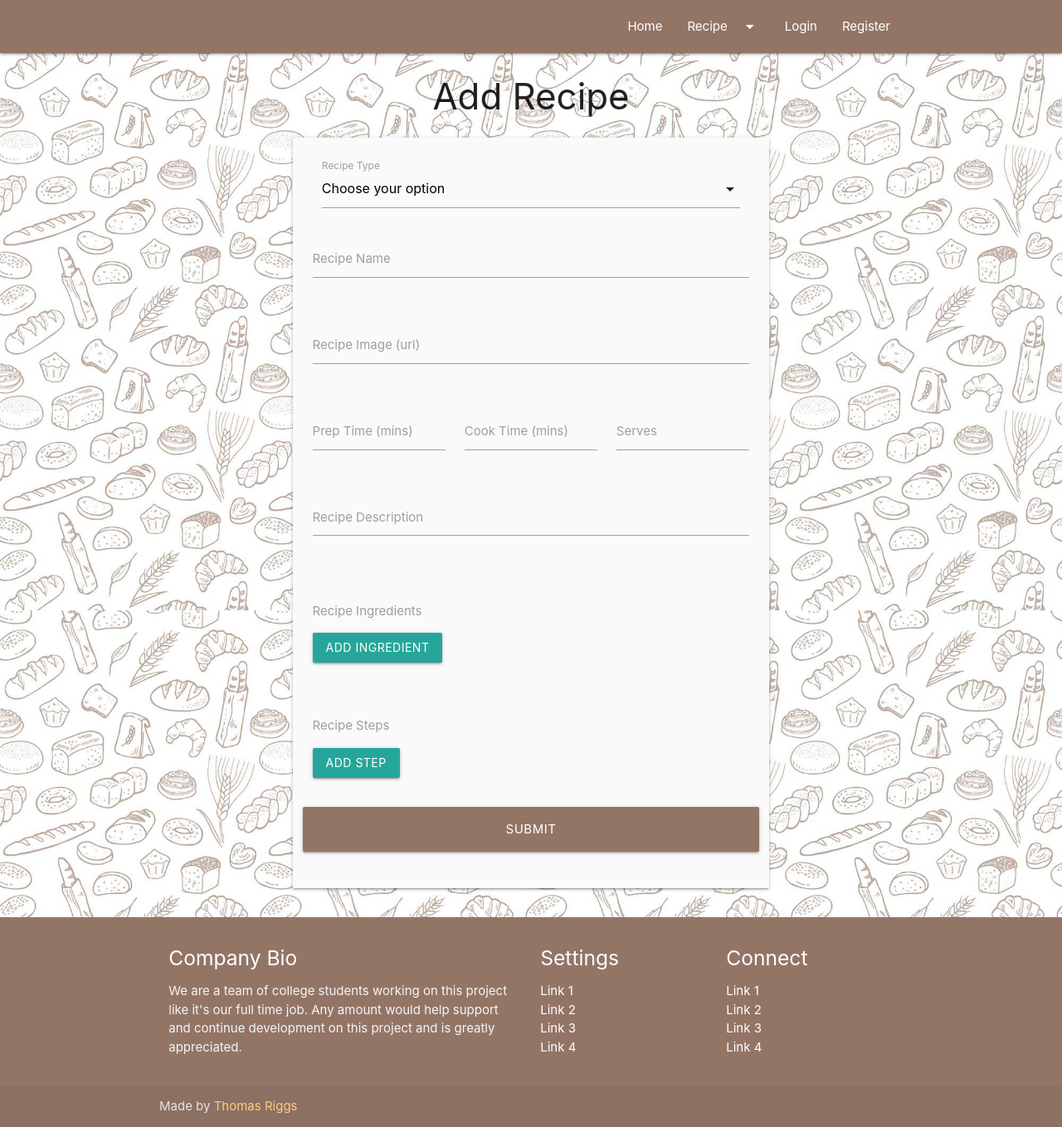
After one commit to Tommahawk65/MS3, a Flask app: page /add_recipe in a window 1280 px wide. The commit adds this page. Shown: the whole page at 83% size. Run offline with Flask 2, Linux system fonts and the light colour scheme; some libraries are stand-ins or nearby versions.

Commit message:
Add Recipe Form Built (not currently sending)

```diff
--- a/app.py
+++ b/app.py
@@ -98,6 +98,14 @@ def profile(username):
     return redirect(url_for("login"))
 
 
+@app.route("/add_recipe", methods=["GET", "POST"])
+def add_recipe():
+
+    return render_template("add-recipe.html")
+
+
+
+
 @app.route('/logout')
 def logout():
     flash("Logged Out")
--- a/static/js/script.js
+++ b/static/js/script.js
@@ -3,6 +3,43 @@
 
     $('.sidenav').sidenav();
     $(".dropdown-trigger").dropdown();
+    $('select').formSelect();
+    $('input#input_text, textarea#recipe_description').characterCounter();
+
+    let ing = 1;
+
+    $(".add-ingredient").click(function (e) {
+        e.preventDefault();
+            ing++;
+            $(".ing-new").append(`
+            <div class="input-field">
+            <input id="recipe_ingredients${ing}" name="recipe_ingredients" type="text" class="validate" required>
+            <label for="recipe_ingredients${ing}">Recipe Ingredient</label>
+            <button type="button" class="btn remove-ingredient">Delete</button></div>`);
+    });
+
+    $("body").on('click', ".remove-ingredient", function () {
+        $(this).parent('div').remove();
+        ing--;
+    });
+
+
+    let stp = 1;
+
+    $(".add-step").click(function (e) {
+        e.preventDefault();
+            stp++;
+            $(".step-new").append(`
+            <div class="input-field">
+            <input id="recipe_steps${stp}" name="recipe_steps" type="text" class="validate" required>
+            <label for="recipe_steps${stp}">Recipe Step</label>
+            <button type="button" class="btn remove-step">Delete</button></div>`);
+    });
+
+    $("body").on('click', ".remove-step", function () {
+        $(this).parent('div').remove();
+        stp--;
+    });
 
   }); // end of document ready
 })(jQuery); // end of jQuery name space
--- /dev/null
+++ b/templates/add-recipe.html
@@ -0,0 +1,81 @@
+{% extends "base.html" %}
+{% block content %}
+<h3 class="center-align">Add Recipe</h3>
+
+    <div class="row">
+        <form class="col s12 m8 offset-m2" method="POST" action="{{ url_for('add_recipe') }}">
+            <div class="card-panel grey lighten-5">
+                <!-- Recipe Type -->
+                <div class="input-field col s12">
+                    <select id="recipe_type" name="recipe_type" class="validate" required>
+                      <option value="" disabled selected>Choose your option</option>
+                      <option value="1">Bread</option>
+                      <option value="2">Cake</option>
+                      <option value="3">Biscuit</option>
+                    </select>
+                    <label for="recipe_type">Recipe Type</label>
+                </div>
+                 <!-- Recipe Name -->
+                 <div class="row">
+					<div class="input-field col s12">
+						<input id="recipe_name" name="recipe_name" type="text" required>
+						<label for="recipe_name">Recipe Name</label>
+					</div>
+                </div>
+                <!-- Recipe Image -->
+                <div class="row">
+					<div class="input-field col s12">
+						<input id="recipe_image_url" name="recipe_image_url" type="text" required>
+						<label for="recipe_image_url">Recipe Image (url)</label>
+					</div>
+                </div>
+                <!-- Recipe Prep Time -->
+                <div class="row">
+					<div class="input-field col s12 l4 ">
+						<input id="recipe_prep_time" name="recipe_prep_time" type="text" pattern="[0-9]+" class="validate" required>
+						<label for="recipe_prep_time">Prep Time (mins)</label>
+					</div>
+                    <div class="input-field col s12 l4">
+						<input id="recipe_cook_time" name="recipe_cook_time" type="text" pattern="[0-9]+" class="validate" required>
+						<label for="recipe_cook_time">Cook Time (mins)</label>
+					</div>
+                    <div class="input-field col s12 l4">
+                        <input id="recipe_serves" name="recipe_serves" type="text" pattern="[0-9]+" class="validate" required>
+                        <label for="recipe_serves">Serves</label>
+                    </div>
+                </div>
+                <!-- Recipe Description -->
+                <div class="row">
+                    <div class="input-field col s12">
+                      <textarea id="recipe_description" name= "recipe_description" class="materialize-textarea" data-length="140" required></textarea>
+                      <label for="recipe_description">Recipe Description</label>
+                    </div>
+                </div>
+                <!-- Recipe Ingredients -->
+                <div class="row">
+                    <div class="input-field col s12">
+                        <p class="grey-text">Recipe Ingredients</p>
+                        <!-- New ingredient input added here -->
+                        <div class="ing-new"></div>
+                        <button type="button" class="btn add-ingredient">Add Ingredient</button>
+                    </div>
+                </div>
+                <!-- Recipe Steps -->
+                <div class="row">
+                    <div class="input-field col s12">
+                        <p class="grey-text">Recipe Steps</p>
+                        <!-- New step input added here -->
+                        <div class="step-new"></div>
+                        <button type="button" class="btn add-step">Add Step</button>
+                    </div>
+                </div>
+                <!-- Submit Button -->
+                <div class="row">
+                    <button type="submit" class="col s12 btn-large waves-effect waves-light custom-grey text-shadow">
+                        Submit
+                    </button>
+                </div>
+            </div>
+        </form>
+    </div>
+{% endblock %}
--- a/templates/profile.html
+++ b/templates/profile.html
@@ -1,4 +1,7 @@
 {% extends "base.html" %}
 {% block content %}
 <h3 class="center-align">Profile</h3>
+<div class="row center">
+    <a href="{{ url_for('add_recipe')}}" id="download-button" class="btn-large waves-effect waves-light custom-grey">Add Recipe</a>
+</div>
 {% endblock %}
```
Also changed, not shown: templates/recipes.html (+6 -30 lines), templates/base.html (indentation only).
